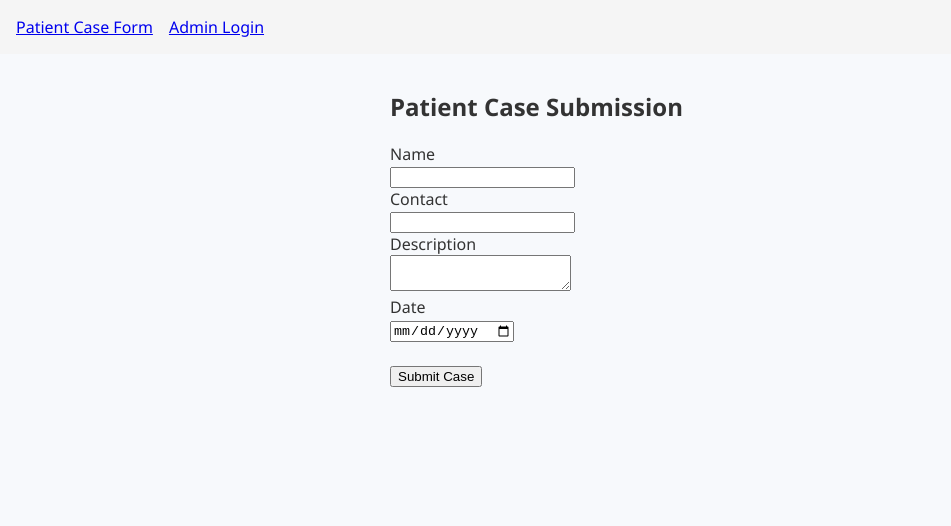
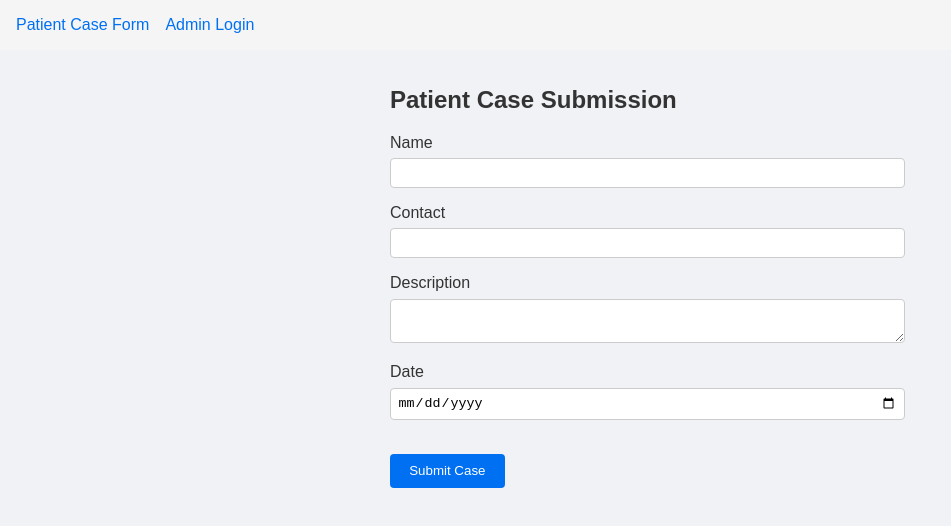
Before and after one commit to rohitvhanji/review-to-payment-app, a React (Vite) app in the folder client/: page / in a window 1280 px wide. Shown: the top 526 px of the page, without its empty margins (0-951 px from the left). Built offline with nearby package versions, Linux system fonts and the light colour scheme.

Commit message:
Update index.css

```diff
--- a/client/src/index.css
+++ b/client/src/index.css
@@ -1,63 +1,37 @@
 body {
+  font-family: Arial, sans-serif;
+  background-color: #f0f2f5;
   margin: 0;
-  background-color: #f7f9fc;
-  font-family: 'Segoe UI', sans-serif;
+  padding: 0;
   color: #333;
 }
 
-.container {
-  display: flex;
-  flex-direction: column;
-  min-height: 100vh;
-  align-items: center;
-  padding: 2rem;
-  text-align: center;
+input, textarea {
+  width: 100%;
+  padding: 0.4rem;
+  margin: 0.4rem 0 1rem 0;
+  border: 1px solid #ccc;
+  border-radius: 4px;
 }
 
-.logo {
-  height: 80px;
-  margin-bottom: 1rem;
+button {
+  background-color: #0070f3;
+  color: white;
+  border: none;
+  padding: 0.6rem 1.2rem;
+  border-radius: 4px;
+  cursor: pointer;
 }
 
-header h1 {
-  font-size: 2rem;
-  color: #0275d8;
+button:hover {
+  background-color: #005bb5;
 }
 
-header h1 span {
-  color: #333;
-  font-weight: bold;
+nav a {
+  color: #0070f3;
+  text-decoration: none;
 }
 
-.card {
-  background: white;
-  padding: 2rem;
-  border-radius: 12px;
-  max-width: 480px;
-  width: 100%;
-  box-shadow: 0 4px 16px rgba(0, 0, 0, 0.1);
-  margin-top: 2rem;
+nav a:hover {
+  text-decoration: underline;
 }
-
-.btn {
-  margin-top: 1rem;
-  background: #0275d8;
-  color: white;
-  border: none;
-  padding: 0.75rem 1.5rem;
-  border-radius: 8px;
-  font-size: 1rem;
-  cursor: pointer;
-  transition: background 0.3s ease;
-}
-
-.btn:hover {
-  background: #025aa5;
-}
-
-footer {
-  margin-top: auto;
-  font-size: 0.9rem;
-  color: #888;
-  padding: 2rem 0 1rem;
-}
```
